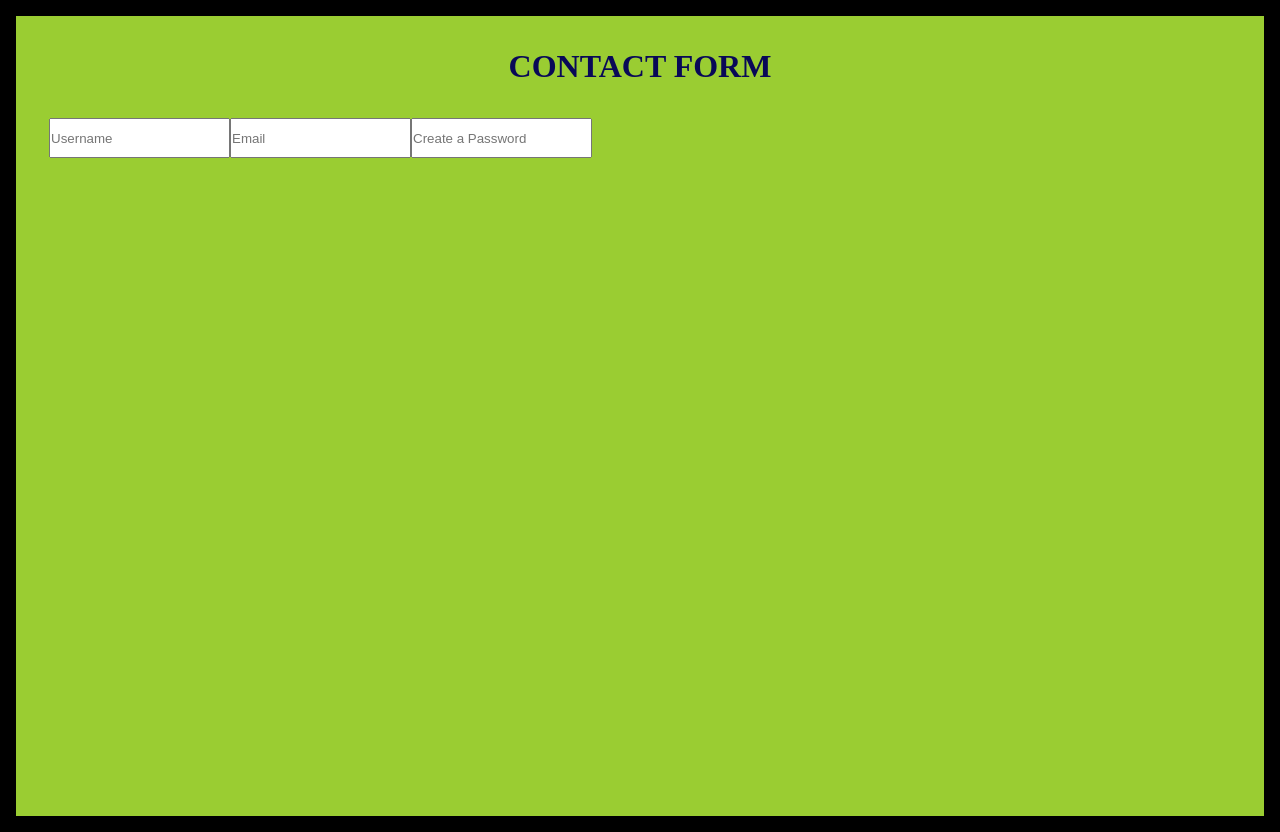
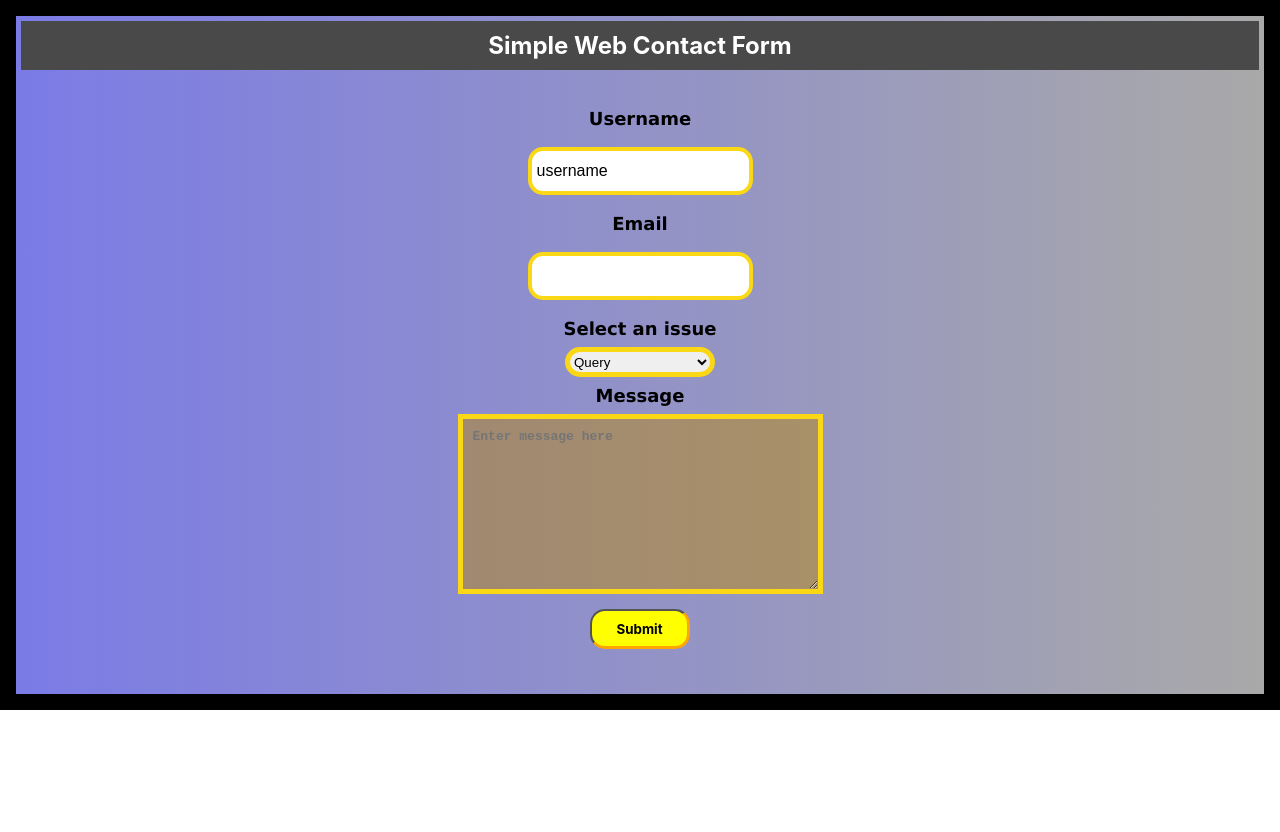
Before and after one commit to singhabhishek2203/Simple-web-contact-form, a plain HTML site: page index.html in a window 1280 px wide. After the commit the page ends 800 px from the top, so only its background shows below. Drawn offline with Linux system fonts and the light colour scheme.

Commit message:
Add files via upload

```diff
--- a/index.html
+++ b/index.html
@@ -1,27 +1,40 @@
 <!DOCTYPE html>
 <html lang="en">
-
 <head>
     <meta charset="UTF-8">
     <meta http-equiv="X-UA-Compatible" content="IE=edge">
     <meta name="viewport" content="width=device-width, initial-scale=1.0">
+    <title>Contact-form</title>
     <link rel="stylesheet" href="./style.css">
-    <title>SWCF</title>
+    <script>
+        function showMessage(){
+            alert("Thank You! Your form has been submitted.")
+        }
+    </script>
 </head>
-
 <body>
-    <div class="contact-form">
-        <div class="content">
-            <div class="cfhead">
-                <h1>CONTACT FORM</h1>
-            </div>
-            <form action="">
-                <input type="text" placeholder="Username">
-                <input type="text" placeholder="Email">
-                <input type="text" placeholder="Create a Password">
-            </form>
-        </div>
+<section>
+    <div class="s1">
+        <h1>Simple Web Contact Form</h1>
     </div>
-</body>
+    <div class="content-box">
+        <form action="">
+            <label for="username">Username</label>
+            <input type="text" value="username" required>
+            <label for="email">Email</label>
+            <input type="email" name="email" id="email" required>
+            <label for="issue">Select an issue</label>
+            <select name="issue" id="issue" required >
+                <option value="query">Query</option>
+                <option value="Feedback">Feedback</option>
+                <option value="Complaint">Complaint</option>
+                <option value="Other">Other</option>
+            </select>
+            <label for="comment">Message</label>
+            <textarea name="comment" id="comment" cols="40" rows="10" placeholder="Enter message here" required></textarea>
+            <button type="submit" onclick="showMessage()">Submit</button>
+        </form>
+    </div>
+</section>
 
 </html>
--- a/style.css
+++ b/style.css
@@ -1,35 +1,85 @@
-* {
-  box-sizing: border-box;
-  margin: 0;
-  padding: 0;
+body{
+    margin: 0%;
+    padding: 0%;
+}
+section{
+    margin: 0px;
+    padding: 0px;
+    /* height: 100vh; */
+    border: 1em solid black;
+    background-image: linear-gradient(270deg, darkgrey, rgb(123, 123, 230));
+}
+.s1{
+    text-align: center;
+    font-family: -apple-system, BlinkMacSystemFont, 'Segoe UI', Roboto, Oxygen, Ubuntu, Cantarell, 'Open Sans', 'Helvetica Neue', sans-serif;
+    font-weight: bold;
 }
 
-body {
-  background-color: black;
+.s1 h1{
+    background-color: rgb(72, 73, 72);
+    color: white;
+    padding: 10px;
+    margin: 5px;
 }
 
-.contact-form {
-  margin: 1rem;
-  padding: 0.5rem;
-  background-color: yellowgreen;
-  height: 100vh;
+
+.content-box form{
+    margin: 20px;
+    padding: 10px;
+    display: flex;
+    flex-direction: column;
+    justify-content: center;
+    align-items: center;
+    font-family: 'Lucida Sans', 'Lucida Sans Regular', 'Lucida Grande', 'Lucida Sans Unicode', Geneva, Verdana, sans-serif;
 }
 
-.cfhead {
-  margin: 1rem;
-  padding: 0.5rem;
-  text-align: center;
-  color: rgb(9, 9, 87);
-  background-color: yellowgreen;
+form label{
+    margin 15px;
+    padding: 8px;
+    font-size: large;
+    font-weight: bold;
 }
 
-form {
-  text-align: center;
-  display: flex;
-  position: relative;
-  margin: 25px;
+form input{
+    margin: 10px;
+    padding: 5px;
+    border: 4px solid rgb(250, 216, 21);
+    border-radius: 15px;
+    height: 30px;
+    font-size: medium;
+}
 
+form select{
+    height: 30px;
+    border-radius: 15px;
+    border: 5px solid rgb(250, 216, 21) ;
+    width: 150px;
 }
-form input {
-  height: 40px;
+
+form button{
+    margin: 15px;
+    padding: 5px;
+    width: 100px;
+    font-weight: bold;
+    height: 40px;
+    font-family: -apple-system, BlinkMacSystemFont, 'Segoe UI', Roboto, Oxygen, Ubuntu, Cantarell, 'Open Sans', 'Helvetica Neue', sans-serif;
+    background-color: yellow;
+    border-radius: 15px;
+    border-bottom: 3px solid orange;
+    border-right: 3px solid orange;
 }
+
+form button:hover{
+    color: white;
+}
+
+form textarea{
+    border: 5px solid rgb(250, 216, 21) ;
+    background-color: rgba(184, 135, 11, 0.479);
+    padding: 10px;
+    font-size: medium;
+    font-weight: 600;
+}
+form textarea ::placeholder{
+    color: white;
+}
```
